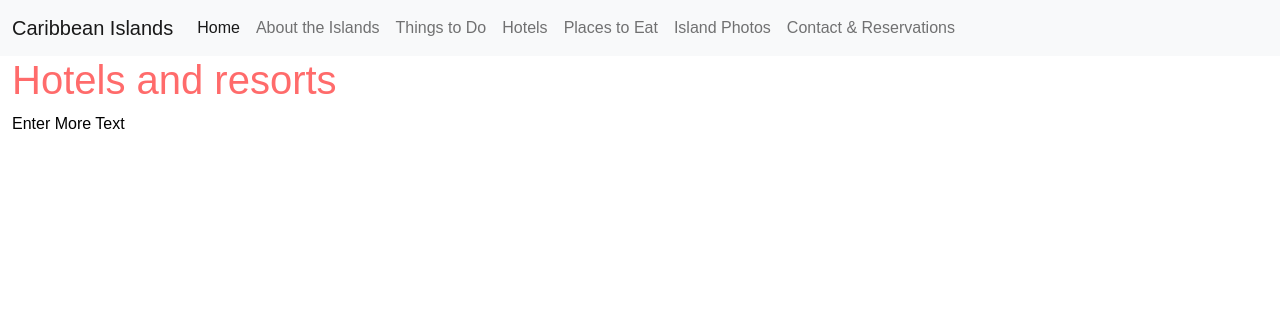
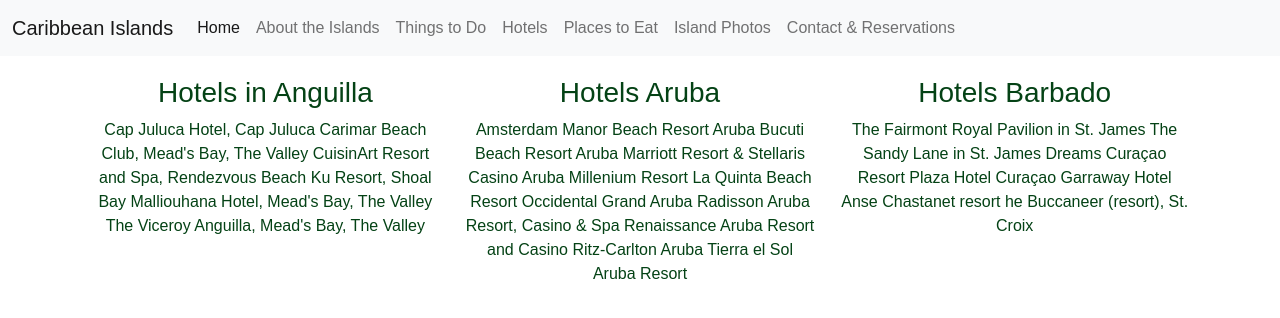
Before and after one commit to Lordemegaman/FrontEnd-WebDeV, a plain HTML site: page WebDev Project/hotels.html in a window 1280 px wide. Drawn offline with nearby package versions, Linux system fonts and the light colour scheme.

Commit message:
added list

```diff
--- a/WebDev Project/hotels.html
+++ b/WebDev Project/hotels.html
@@ -47,8 +47,42 @@
 </nav>
 
 <main class="container-fluid">
-    <h1>Hotels and resorts</h1>
-    <p>Enter More Text</p>
+    <div class="container text-center">
+        <div class="row align-items-start">
+          <div class="col">
+            <h3>Hotels in Anguilla</h3>
+            Cap Juluca Hotel, Cap Juluca
+    Carimar Beach Club, Mead's Bay, The Valley
+    CuisinArt Resort and Spa, Rendezvous Beach
+    Ku Resort, Shoal Bay
+    Malliouhana Hotel, Mead's Bay, The Valley
+    The Viceroy Anguilla, Mead's Bay, The Valley
+          </div>
+          <div class="col">
+            <h3>Hotels Aruba</h3>
+            Amsterdam Manor Beach Resort
+            Aruba Bucuti Beach Resort
+            Aruba Marriott Resort & Stellaris Casino
+            Aruba Millenium Resort
+            La Quinta Beach Resort
+            Occidental Grand Aruba
+            Radisson Aruba Resort, Casino & Spa
+            Renaissance Aruba Resort and Casino
+            Ritz-Carlton Aruba
+            Tierra el Sol Aruba Resort
+          </div>
+          <div class="col">
+            <h3>Hotels Barbado</h3>
+            The Fairmont Royal Pavilion in St. James
+The Sandy Lane in St. James
+Dreams Curaçao Resort
+Plaza Hotel Curaçao
+Garraway Hotel
+Anse Chastanet resort
+he Buccaneer (resort), St. Croix
+          </div>
+        </div>
+      </div>
 
 </main>
 
```
